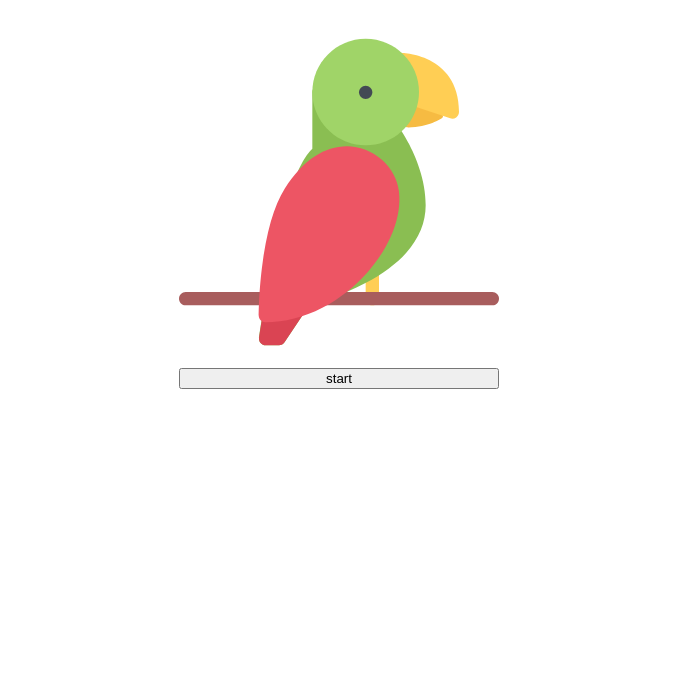
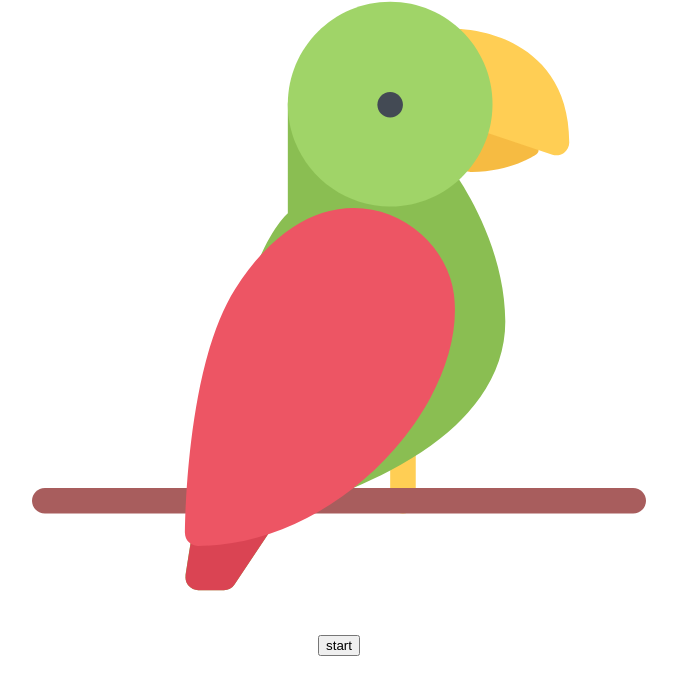
Before and after one commit to danshagen/labertier, a plain HTML site: page index.html in a window 1280 px wide. Shown: the part 112-800 px from the top of the page, without its empty margins (301-978 px from the left). Drawn offline with Linux system fonts and the light colour scheme.

Commit message:
rename and refactor

```diff
--- a/index.html
+++ b/index.html
@@ -3,24 +3,45 @@
   <head>
     <meta charset="utf-8" />
     <meta name="viewport" content="width=device-width" />
-    <title>Labertier</title>
+    <title>Plappertier</title>
     <style>
+      * {
+        box-sizing: border-box;
+      }
       body {
+        padding: 1rem 0 1rem 0;
+        margin: 0;
+        height: 100dvh;
+
         font-family: sans-serif;
+
         display: flex;
         flex-direction: column;
-        margin: 3rem auto 0 auto;
-        width: 20rem;
+        flex-basis: fit-content;
+        align-items: center;
+        justify-content: center;
       }
-      button, object {
-        margin-top: 1rem;
+      h1, object, button {
+        margin: 1rem;
+      }
+      object {
+        padding: 0 1rem 0 1rem;
+
+        flex-grow: 1;
+        flex-shrink: 1;
+        /* make min size 0 -> grow and shrink to fill flexbox */
+        min-width: 0;
+        min-height: 0;
+        /* prevent growing too big */
+        max-width: 100dvw;
+        max-height: 100dvh;
       }
     </style>
     <link rel="icon" href="parrot.svg">
   </head>
 
   <body>
-    <h1>Labertier</h1>
+    <h1>Plappertier</h1>
     <object id="parrot-object" type="image/svg+xml" data="parrot.svg"></object>
     <button id="start">start</button>
   </body>
--- a/main.js
+++ b/main.js
@@ -11,12 +11,11 @@ const startAudio = async (context) => {
   // input node: microphone
   let mediaStream = await navigator.mediaDevices.getUserMedia({audio: true});
   let micNode = context.createMediaStreamSource(mediaStream);
-  // processing node: audio worklet from labertier.js
-  await context.audioWorklet.addModule('labertier.js');
-  const labertier = new AudioWorkletNode(context, 'labertier');
+  // processing node: audio worklet from plappertier.js
+  await context.audioWorklet.addModule('plappertier.js');
+  const plappertier = new AudioWorkletNode(context, 'plappertier');
 
-  labertier.port.onmessage = (message) => {
-    startBtn.textContent = message.data;
+  plappertier.port.onmessage = (message) => {
     if (message.data == "playing") {
       parrotSvg.unpauseAnimations();
     }
@@ -26,8 +25,8 @@ const startAudio = async (context) => {
     }
   }
 
-  // microphone -> labertier -> loudspeaker
-  micNode.connect(labertier).connect(context.destination);
+  // microphone -> plappertier -> loudspeaker
+  micNode.connect(plappertier).connect(context.destination);
 };
 
 startBtn.onclick = () => {
```
Also changed, not shown: plappertier.js (renamed from labertier.js, +2 -8 lines).
